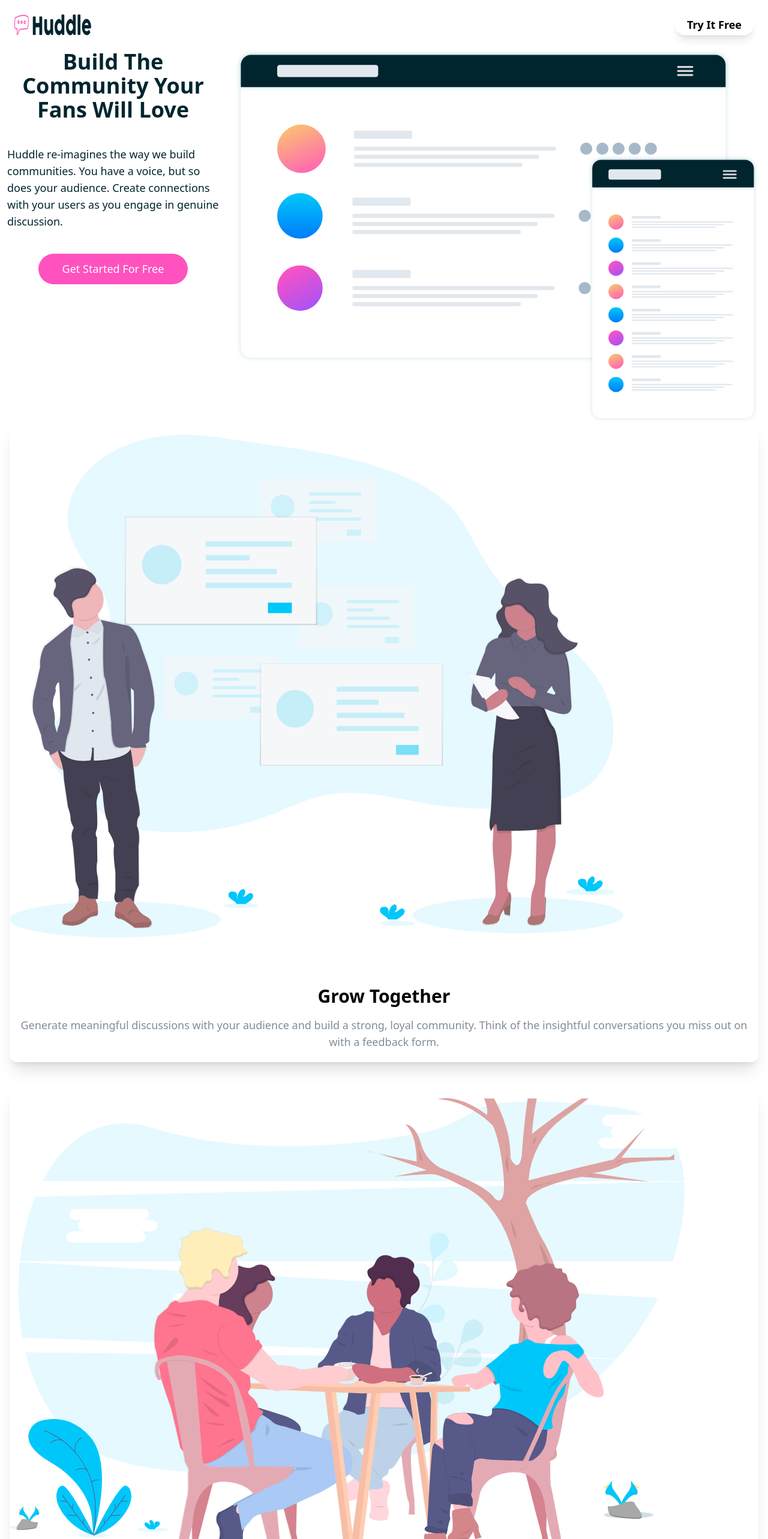
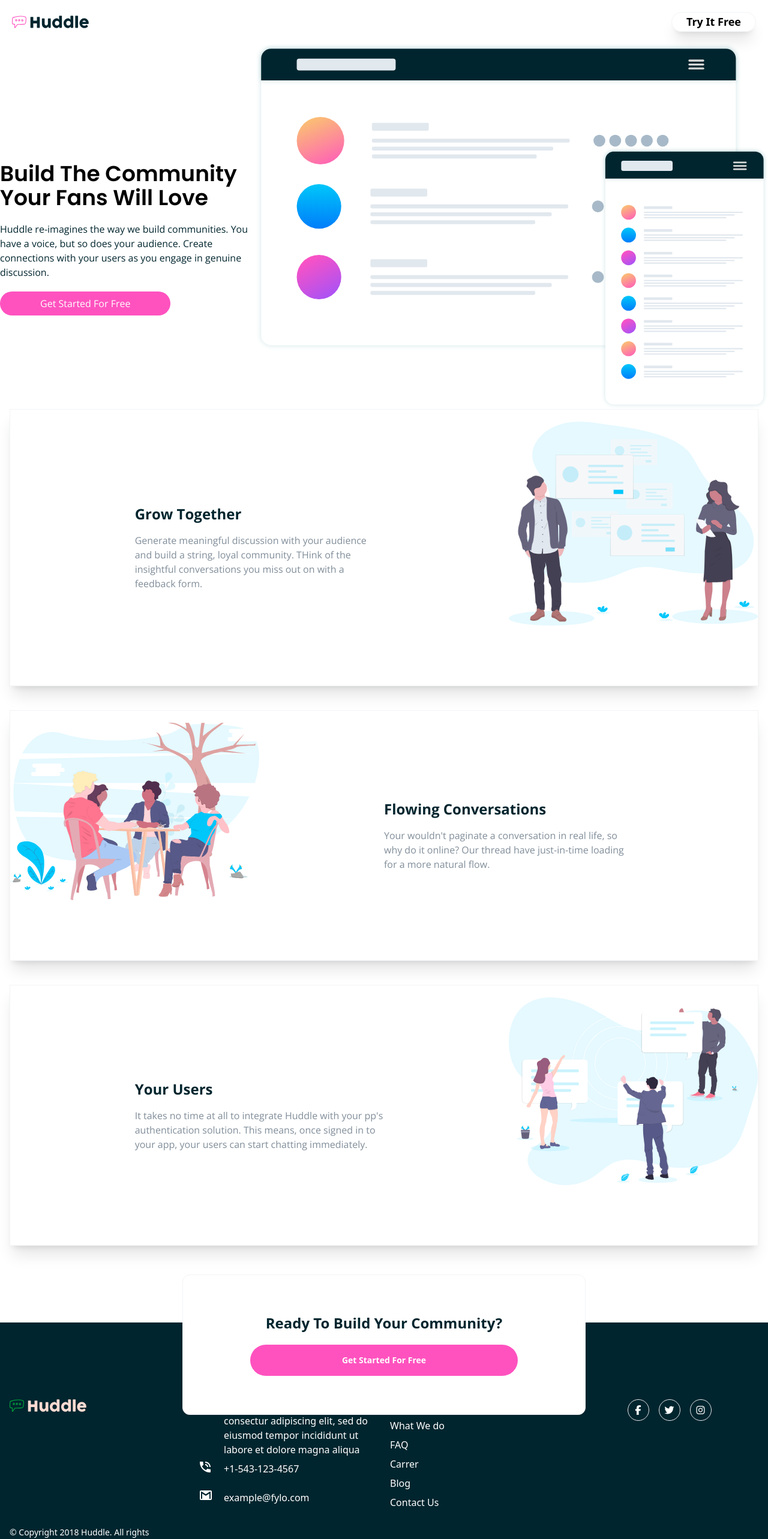
Before and after one commit to jhonatan0912/HUDDLE-ANGULAR, an Angular app: page / in a window 1280 px wide. Shown: the top 2566 px of the page at 60% size. Built offline with nearby package versions, Linux system fonts and the light colour scheme.

Commit message:
everything except the footer

```diff
--- a/src/app/app.component.css
+++ b/src/app/app.component.css
@@ -0,0 +1,10 @@
+@import url('https://fonts.googleapis.com/css2?family=Open+Sans:wght@400;700&family=Poppins:wght@600&display=swap');
+
+.heading {
+  font-family: 'Poppins', sans-serif;
+}
+
+.body,
+.cta {
+  font-family: 'Open Sans', sans-serif;
+}
--- a/src/app/app.component.html
+++ b/src/app/app.component.html
@@ -1,100 +1,92 @@
-<header>
-  <nav class="flex justify-between p-6">
-    <!-- Logo -->
-    <img class="w-32 max-w-h-full" src="/assets/images/logo.svg" alt="logo">
-    <!-- CTA try it free -->
-    <a href="#" class="px-5 py-1 font-semibold bg-white rounded-full shadow-lg">Try It Free</a>
-  </nav>
+<header class="flex items-center justify-between p-5 mx-auto max-w-7xl">
+  <img src="/assets/images/logo.svg" alt="logo" class="w-32">
+  <a href="#" class="px-6 py-0.5 font-semibold border border-gray-100 rounded-full shadow-xl">Try It Free</a>
 </header>
-<!-- <img src="/assets/images/bg-hero-mobile.svg" alt="hero"> -->
-<main>
-  <section class="lg:flex lg:flex-row">
-    <div class="lg:flex-col lg:flex">
-      <h1 class="max-w-md mb-10 text-4xl font-semibold text-center md:text-5xl text-darkCyan">Build The Community Your
-        Fans Will
-        Love
+
+<main class="mx-auto body max-w-7xl">
+  <section class="lg:grid lg:grid-cols-3 hero">
+    <div class="flex flex-col gap-5 mt-10 text-center lg:col-span-1 lg:justify-center">
+      <h1 class="w-4/5 mx-auto text-2xl font-semibold xl:text-5xl heading lg:text-left lg:w-full lg:text-4xl">
+        Build The Community Your Fans Will Love
       </h1>
-      <p class="max-w-md px-3 mb-10 text-lg font-medium text-center lg:text-left text-darkCyan">Huddle re-imagines the
-        way we build
-        communities.
-        You have a
-        voice,
-        but so
-        does your
-        audience.
-        Create connections
-        with your users as you engage in genuine discussion.</p>
-      <a class="block px-10 py-3 mx-auto mb-20 font-medium text-white rounded-full w-max bg-pink" href="#">Get Started
-        For
-        Free</a>
+      <p class="w-10/12 mx-auto text-base font-normal text-darkCyan lg:text-left lg:w-full">
+        Huddle re-imagines the way we build communities. You have a voice, but so does your audience. Create connections
+        with your users as you engage in genuine discussion.
+      </p>
+
+      <a class="block w-4/6 py-2 mx-auto text-base text-white rounded-full lg:mx-0 cta__getstarted bg-pink">
+        Get Started For Free
+      </a>
     </div>
-    <div class="px-4">
-      <img src="/assets/images/illustration-mockups.svg" alt="mockups">
+    <img src="/assets/images/illustration-mockups.svg" alt="mockups" class="w-10/12 mx-auto lg:col-span-2 lg:w-full">
+
+  </section>
+  <section class="flex flex-col gap-10 cards">
+    <app-card image_url="/assets/images/illustration-grow-together.svg" title="Grow Together"
+      paragraph="Generate meaningful discussion with your audience and build a string, loyal community. THink of the insightful conversations you miss out on with a feedback form."></app-card>
+    <app-card image_url="/assets/images/illustration-flowing-conversation.svg" title="Flowing Conversations"
+      paragraph="Your wouldn't paginate a conversation in real life, so why do it online? Our thread have just-in-time loading for a more natural flow."
+      [isReverse]="false"></app-card>
+    <app-card image_url="/assets/images/illustration-your-users.svg" title="Your Users"
+      paragraph="It takes no time at all to integrate Huddle with your pp's authentication solution. This means, once signed in to your app, your users can start chatting immediately."></app-card>
+  </section>
+</main>
+<footer class="relative px-4 pt-32 mt-32 text-base text-white bg-darkCyan">
+  <section
+    class="absolute flex flex-col w-11/12 max-w-2xl gap-5 py-8 text-lg font-bold text-center transform -translate-x-1/2 bg-white border border-gray-100 lg:py-16 rounded-xl left-1/2 -top-20 text-darkCyan lg:text-2xl">
+
+    <p>Ready To Build Your Community?</p>
+    <a class="w-4/6 py-2 mx-auto text-sm text-white rounded-full cta__getstarted bg-pink lg:p-4">
+      Get Started For Free
+    </a>
+
+  </section>
+  <section class="flex flex-col gap-5 pb-10 lg:grid lg:grid-cols-4">
+    <img src="/assets/images/logo.svg" alt="logo" class="w-32 mb-2 invert">
+
+    <div class="flex flex-col gap-2">
+      <section class="flex">
+        <div class="w-10 h-10">
+          <img src="/assets/images/icon-location.svg" alt="location">
         </div>
+        <p class="w-5/6">Lorem ipsum dolor sit amet, consectur adipiscing elit, sed do eiusmod
+          tempor
+          incididunt ut
+          labore et dolore magna
+          aliqua</p>
       </section>
-  <div class="flex flex-col gap-10 mb-20">
-    <app-card image_url="/assets/images/illustration-grow-together.svg" title="Grow Together"
-      paragraph="Generate meaningful discussions with your audience and build a strong, loyal community. Think of the insightful conversations you miss out on with a feedback form."></app-card>
-    <app-card image_url="/assets/images/illustration-flowing-conversation.svg" title="Flowing Conversations"
-      paragraph="You wouldn't paginate a conversation in real life, so why do it online? Our threads have just-in-time loading for a more natural flow."></app-card>
-    <app-card image_url="/assets/images/illustration-your-users.svg" title="Your Users"
-      paragraph="It takes no time at all to integrate Huddle with your app's authentication solution. This means, once signed in to your app users can start chatting immediately."></app-card>
+      <section class="flex">
+        <div class="w-10 h-10">
+          <img src="/assets/images/icon-phone.svg" alt="location">
         </div>
-
-  <!-- CTA -->
-  <div class="z-50 flex flex-col items-center justify-center gap-6 py-8 mx-4 bg-red-600 rounded-2xl">
-    <p class="font-bold ">Ready To Build Your Community?</p>
-    <a class="block px-10 py-3 mx-auto font-medium text-white rounded-full w-max bg-pink" href="#">Get Started For
-      Free</a>
+        <p class="w-5/6">+1-543-123-4567</p>
+      </section>
+      <section class="flex">
+        <div class="w-10 h-10">
+          <img src="/assets/images/icon-email.svg" alt="location">
         </div>
-
-  <footer class="px-4 bg-darkCyan -mt-9 -z-50">
-    <!-- logo -->
-    <section class="flex flex-col gap-4 pt-40">
-      <div class="flex gap-4 text-white">
-        <img src="/assets/images/icon-location.svg" alt="location icon" class="w-6 h-full">
-        <p class="text-base">Lorem ipsum dolor sit amet consectetur adipisicing elit. Eligendi, dicta molestiae quo
-          consectetur natus vel facilis ex explicabo dolorum </p>
+        <p class="w-5/6">example@fylo.com</p>
+      </section>
     </div>
-      <div class="flex items-center gap-4 text-white">
-        <img src="/assets/images/icon-phone.svg" alt="location icon" class="w-5 h-full">
-        <p class="text-base">+1-543-123-4567</p>
+    <ul class="flex flex-col gap-2">
+      <li>About Us</li>
+      <li>What We do</li>
+      <li>FAQ</li>
+      <li>Carrer</li>
+      <li>Blog</li>
+      <li>Contact Us</li>
+    </ul>
+    <div class="flex justify-center gap-4 socials">
+      <div class="flex items-center justify-center border rounded-full w-9 h-9">
+        <i class="fa fa-facebook"></i>
       </div>
-      <div class="flex items-center gap-4 text-white">
-        <img src="/assets/images/icon-email.svg" alt="location icon" class="w-5 h-full">
-        <p class="text-base">example@fylo.com</p>
+      <div class="flex items-center justify-center border rounded-full w-9 h-9">
+        <i class="fa fa-twitter"></i>
       </div>
+      <div class="flex items-center justify-center border rounded-full w-9 h-9">
+        <i class="fa fa-instagram"></i>
+      </div>
+    </div>
+    <p class="text-sm">&copy; Copyright 2018 Huddle. All rights reserved.</p>
   </section>
-
-    <nav class="flex flex-col gap-4 mt-10">
-      <li class="text-white list-none">
-        <a href="#">About Us</a>
-      </li>
-      <li class="text-white list-none">
-        <a href="#">What We Do</a>
-      </li>
-      <li class="text-white list-none">
-        <a href="#">FAQ</a>
-      </li>
-      <li class="text-white list-none">
-        <a href="#">Carrer</a>
-      </li>
-      <li class="text-white list-none">
-        <a href="#">Blog</a>
-      </li>
-      <li class="text-white list-none">
-        <a href="#">Contact Us</a>
-      </li>
-    </nav>
-
-    <div class="flex justify-center gap-3 mt-10 socials">
-      <div class="flex items-center justify-center w-10 h-10 border border-white rounded-full"> <i
-          class="text-white fa fa-facebook"></i></div>
-      <div class="flex items-center justify-center w-10 h-10 border border-white rounded-full"> <i
-          class="text-white fa fa-twitter"></i></div>
-      <div class="flex items-center justify-center w-10 h-10 border border-white rounded-full"> <i
-          class="text-white fa fa-instagram"></i></div>
-    </div>
-    <p class="pb-10 mt-5 text-sm text-center text-white">&copy; Copyright 2018 Huddle. All rights reserved.</p>
 </footer>
-</main>
--- a/src/app/components/card/card.component.html
+++ b/src/app/components/card/card.component.html
@@ -1,5 +1,13 @@
-<section class="py-5 mx-4 shadow-xl rounded-xl">
-  <img class="mb-20" [src]="image_url" [alt]="title">
-  <h3 class="mb-4 text-3xl font-bold text-center">{{title}}</h3>
-  <p class="px-3 text-lg text-center text-grayishBlue">{{paragraph}}</p>
+<section class="flex flex-col py-5 mx-4 border border-gray-100 shadow-xl"
+  [ngClass]="isReverse?'lg:flex-row-reverse':'lg:flex-row'">
+
+  <img class="mb-20 lg:w-1/3" [src]="image_url" [alt]="title">
+
+  <div class="text-center lg:items-center lg:justify-center lg:flex lg:w-2/3 lg:text-left">
+    <div class="lg:w-6/12">
+      <h3 class="mb-4 text-2xl font-bold text-darkCyan">{{title}}</h3>
+      <p class="px-5 text-base text-grayishBlue lg:px-0">{{paragraph}}</p>
+    </div>
+  </div>
+
 </section>
--- a/src/app/components/card/card.component.ts
+++ b/src/app/components/card/card.component.ts
@@ -11,6 +11,8 @@ export class CardComponent implements OnInit {
   @Input() title: string = '';
   @Input() paragraph: string = '';
 
+  @Input() isReverse: boolean = true;
+
   constructor() { }
 
   ngOnInit(): void {
```
Also changed, not shown: notes.txt (added). Lines whose indentation alone changed are shown as unchanged.
